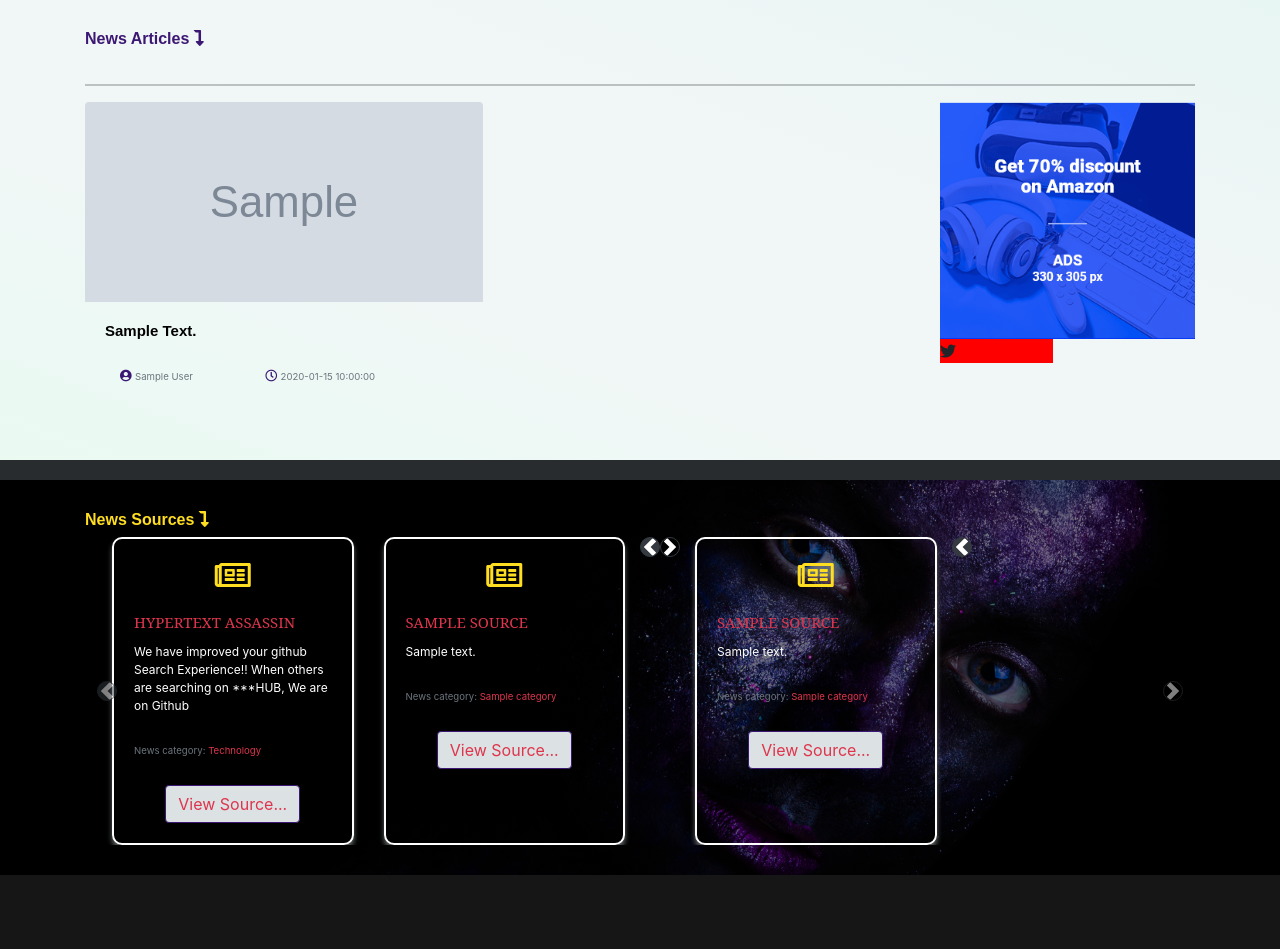
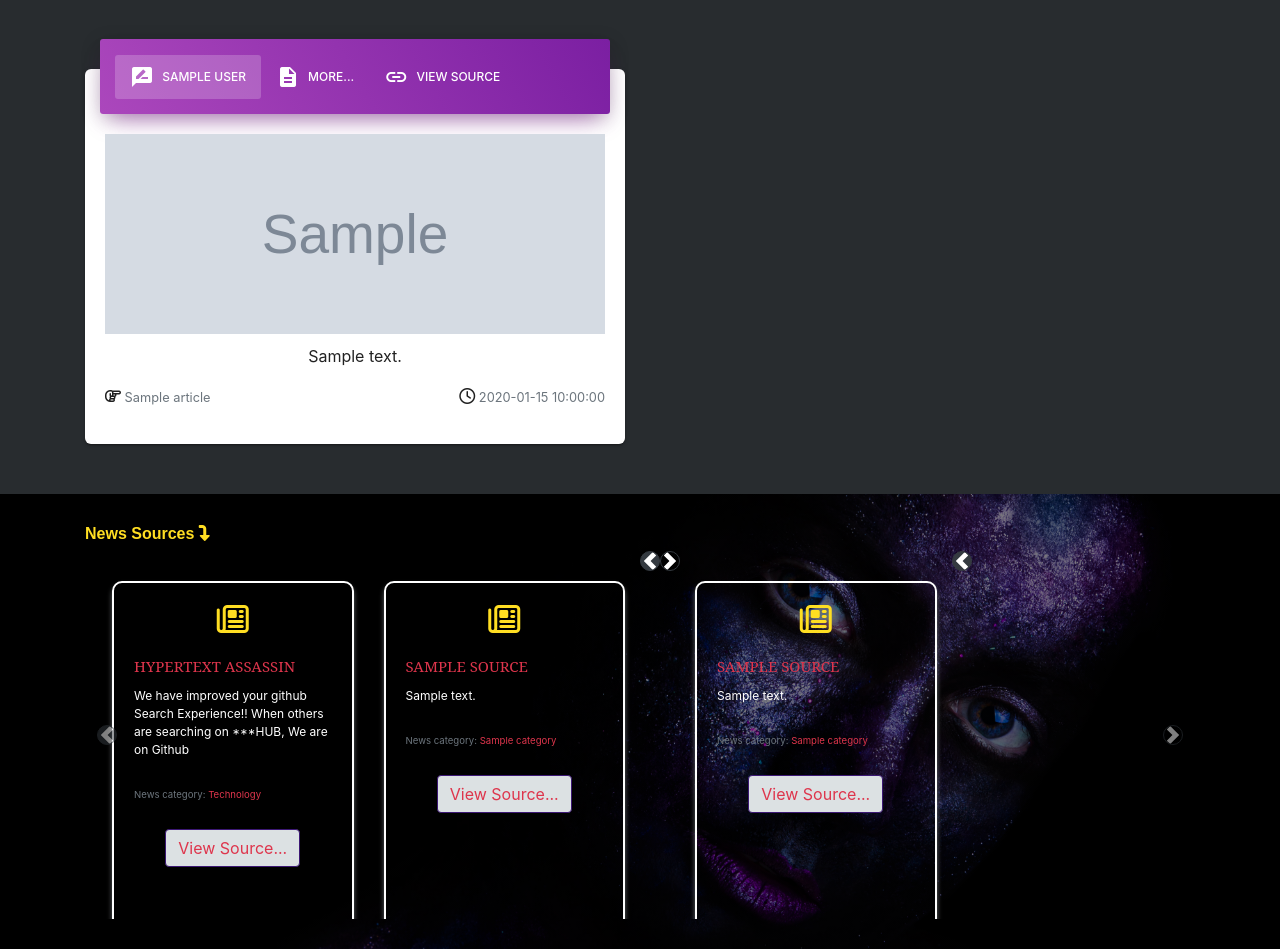
Before and after one commit to enockabere/The-News-Man, a Flask app: template app/templates/index.html in a window 1280 px wide. Shown: the part 872-1821 px from the top of the page. Before the commit the page ends 1747 px from the top, so only its background shows below. Run offline with Flask 2, Linux system fonts and the light colour scheme; the template is opened without the code that fills it: most values are stand-ins (such as "Sample title", 1, 10 or a date in 2020); grey boxes marked "Sample" are stand-in pictures; some libraries are stand-ins or nearby versions; some web fonts are replaced.

Commit message:
add layout to display articles

```diff
--- a/app/main/views.py
+++ b/app/main/views.py
@@ -15,7 +15,7 @@ def index():
     }
     sources = get_sources()
 
-    articles = get_articles('omosh')
+    articles = get_articles('Uhuru')
     search_article = request.args.get('article_query')
     if search_article:
         return redirect(url_for('search',article_name=search_article))
--- a/app/static/css/style.css
+++ b/app/static/css/style.css
@@ -221,14 +221,7 @@ body{
 	background-color: white;
 
 }
-#gallery {
-    background:transparent;
-    transition: 00.3s;
-    margin-bottom: 10px;
-    border: none;
-    overflow: hidden;
-    position: relative;
-  }
+
 
 /* .myImage:hover {
     border: 1px solid #777;
@@ -245,46 +238,130 @@ body{
     display: block;
     transform: scale(1);
   }
-#artsp{
-    padding: 15px;
-    text-align: center;
-    color: #3C1874;
-}
+
 
 /* [3] Finally, transforming the image when container gets hovered */
 .img-hover-zoom:hover{
     transform: scale(1.1);
   }
-#arts h5{
-    text-align:left;
-    color: black;
-    font-family: 'Acme', sans-serif;
-    text-transform:capitalize;
-    font-size: 15px;
-    font-weight: 700;
+
+/* article */
+.article{
+    padding-top: 40px;
+}
+div.card {
+    border: 0;
+    margin-bottom: 30px;
+    margin-top: 30px;
+    border-radius: 6px;
+    color: rgba(0,0,0,.87);
+    background: #fff;
+    width: 100%;
+    box-shadow: 0 2px 2px 0 rgba(0,0,0,.14), 0 3px 1px -2px rgba(0,0,0,.2), 0 1px 5px 0 rgba(0,0,0,.12);
 }
 
-.account{
-      float: left;
-  }
-  .myArt{
-      background-image: linear-gradient(to right top, #eafaf1, #ebf9f3, #edf9f5, #eff8f6, #f1f7f6, #f1f7f6, #f1f6f6, #f1f6f6, #eff6f6, #ecf6f5, #eaf6f4, #e8f6f3);
-      padding-top: 30px;
-      padding-bottom: 30px;
-  }
-  .section-header1{
-    font-size: 16px;
-	text-align: left;
-	font-family: 'Noto Sans SC', sans-serif;
-	color: #3C1874;
-	font-weight: 700;
-	text-decoration: none;
-    padding-bottom: 20px;
+div.card.card-plain {
+    background: transparent;
+    box-shadow: none;
 }
-.ads{
-    position:relative;
-    width: 100%;
+div.card .card-header {
+    border-radius: 3px;
+    padding: 1rem 15px;
+    margin-left: 15px;
+    margin-right: 15px;
+    margin-top: -30px;
+    border: 0;
+    background: linear-gradient(60deg,#eee,#bdbdbd);
 }
-.social{
-    background-color: red;
+
+.card-plain .card-header:not(.card-avatar) {
+    margin-left: 0;
+    margin-right: 0;
 }
+
+.div.card .card-body{
+    padding: 15px 30px;
+}
+
+div.card .card-header-primary {
+    background: linear-gradient(60deg,#ab47bc,#7b1fa2);
+    box-shadow: 0 5px 20px 0 rgba(0,0,0,.2), 0 13px 24px -11px rgba(156,39,176,.6);
+}
+
+div.card .card-header-danger {
+    background: linear-gradient(60deg,#ef5350,#d32f2f);
+    box-shadow: 0 5px 20px 0 rgba(0,0,0,.2), 0 13px 24px -11px rgba(244,67,54,.6);
+}
+
+
+.card-nav-tabs .card-header {
+    margin-top: -30px!important;
+}
+
+.card .card-header .nav-tabs {
+    padding: 0;
+}
+
+.nav-tabs {
+    border: 0;
+    border-radius: 3px;
+    padding: 0 15px;
+}
+
+.nav {
+    display: flex;
+    flex-wrap: wrap;
+    padding-left: 0;
+    margin-bottom: 0;
+    list-style: none;
+}
+
+.nav-tabs .nav-item {
+    margin-bottom: -1px;
+}
+
+.nav-tabs .nav-item .nav-link.active {
+    background-color: hsla(0,0%,100%,.2);
+    transition: background-color .3s .2s;
+}
+
+.nav-tabs .nav-item .nav-link{
+    border: 0!important;
+    color: #fff!important;
+    font-weight: 500;
+}
+
+.nav-tabs .nav-item .nav-link {
+    color: #fff;
+    border: 0;
+    margin: 0;
+    border-radius: 3px;
+    line-height: 24px;
+    text-transform: uppercase;
+    font-size: 12px;
+    padding: 10px 15px;
+    background-color: transparent;
+    transition: background-color .3s 0s;
+}
+
+.nav-link{
+    display: block;
+}
+
+.nav-tabs .nav-item .material-icons {
+    margin: -1px 5px 0 0;
+    vertical-align: middle;
+}
+
+.nav .nav-item {
+    position: relative;
+}
+.alignleft {
+	float: left;
+}
+.alignright {
+	float: right;
+}
+.heads{
+    padding-top: 10px;
+}
--- a/app/static/js/main.js
+++ b/app/static/js/main.js
@@ -37,3 +37,8 @@ $(function () {
     typeSpeed:200
   });
 });
+$(document).ready(function() {
+  $('body').bootstrapMaterialDesign();
+
+
+});
--- a/app/templates/base.html
+++ b/app/templates/base.html
@@ -9,6 +9,10 @@
     <link rel="stylesheet" href="../static/css/style.css">
     <link rel="stylesheet" href="https://pro.fontawesome.com/releases/v5.10.0/css/all.css" integrity="sha384-AYmEC3Yw5cVb3ZcuHtOA93w35dYTsvhLPVnYs9eStHfGJvOvKxVfELGroGkvsg+p" crossorigin="anonymous"/>
 
+    <link rel="stylesheet" href="https://fonts.googleapis.com/css?family=Roboto:300,400,500,700|Material+Icons">
+    <link rel="stylesheet" href="https://unpkg.com/bootstrap-material-design@4.1.1/dist/css/bootstrap-material-design.min.css" integrity="sha384-wXznGJNEXNG1NFsbm0ugrLFMQPWswR3lds2VeinahP8N0zJw9VWSopbjv2x7WCvX" crossorigin="anonymous">
+    <link href="https://maxcdn.bootstrapcdn.com/font-awesome/latest/css/font-awesome.min.css" rel="stylesheet">
+    <link rel="stylesheet" type="text/css" href="https://fonts.googleapis.com/css?family=Roboto:300,400,500,700|Roboto+Slab:400,700|Material+Icons">
     <!--google fonts-->
     <link rel="preconnect" href="https://fonts.googleapis.com">
     <link rel="preconnect" href="https://fonts.gstatic.com" crossorigin>
@@ -27,15 +31,16 @@
     {% block navbar %}
     {% include 'navbar.html' %}
     {% endblock %}
+
     {% block hero %}
     {% include 'hero.html' %}
     {% endblock %}
+
     {% block article %}
     {% endblock %}
     {% block sources %}
     {% endblock %}
-    {% block content %}
-    {% endblock %}
+
     <script src="https://code.jquery.com/jquery-3.5.1.slim.min.js" integrity="sha384-DfXdz2htPH0lsSSs5nCTpuj/zy4C+OGpamoFVy38MVBnE+IbbVYUew+OrCXaRkfj" crossorigin="anonymous"></script>
     <script src="https://cdn.jsdelivr.net/npm/bootstrap@4.6.0/dist/js/bootstrap.bundle.min.js" integrity="sha384-Piv4xVNRyMGpqkS2by6br4gNJ7DXjqk09RmUpJ8jgGtD7zP9yug3goQfGII0yAns" crossorigin="anonymous"></script>
     <script type="text/javascript" src="https://cdn.bootcss.com/typed.js/1.1.4/typed.min.js"></script>
--- a/app/templates/index.html
+++ b/app/templates/index.html
@@ -1,59 +1,67 @@
 {% extends 'base.html' %}
 {% import 'macros.html' as macro %}
 {% block article %}
-<section class="myArt">
+<section class="article">
   <div class="container">
     <div class="row">
-      <div class="col-md-12">
-        <h3 class="section-header1">News Articles <i class="fas fa-level-down-alt"></i></h3>
-        <hr>
+      {% for articles in omosh %}
+      <div class="col-md-6">
+        <div class="card card-nav-tabs">
+          <div class="card-header card-header-primary">
+            <div class="nav-tabs-navigation">
+              <div class="nav-tabs-wrapper">
+                <ul class="nav nav-tabs" data-tabs="tabs">
+                  <li class="nav-item">
+                    <a class="nav-link active" href="#profile" data-toggle="tab">
+                      <i class="material-icons">rate_review</i>
+                      {{articles.author}}
+                    </a>
+                  </li>
+                  <li class="nav-item">
+                    <a class="nav-link" href="#messages" data-toggle="tab">
+                      <i class="material-icons">description</i>
+                      More...
+                    </a>
+                  </li>
+                  <li class="nav-item">
+                    <a class="nav-link" href="{{articles.url}}" target="blank">
+                      <i class="material-icons">link</i>
+                      View Source
+                    </a>
+
+                  </li>
+                </ul>
               </div>
             </div>
-    <div class="row" id="roat">
-      <div class="col-md-9 mr-auto">
-        <div class="row">
-          {% for articles in omosh %}
-          <div class="col-md-6 mr-auto">
-            <div class="card h-100" id="gallery">
+          </div>
+          <div class="card-body ">
+            <div class="tab-content text-center">
+              <div class="tab-pane active" id="profile">
                 <div class="myImage">
-                <a target="_blank" href="/articles/{{articles.title}}">
-                  {% if articles.urlToImage %}
                   <img src="{{articles.urlToImage}}" class="img-hover-zoom" alt="news image">
-                  {% else %}
-                  <img src="../static/images/oops-1432954_640.png" class="img-hover-zoom" alt="news image">
-                  {% endif %}
-                </a>
                 </div>
-              <div class="card-body">
-                <div class="card-title" id="arts">
-                  <h5>{{articles.description}}</h5>
+                <div class="heads">
+                  <p>
+                    {{articles.description}}
+                  </p>
                 </div>
-                <div class="card-text" id="artsp">
-                  <span class="account"><i class="fas fa-user-circle"></i> <small
-                      class="text-muted">{{articles.author}}</small></span>
-                  <span class="publish"><i class="far fa-clock"></i> <small
-                      class="text-muted">{{articles.publishedAt}}</small></span>
+                <div id="textbox" style="clear: both;">
+                  <p class="alignleft"><i class="far fa-hand-point-right"></i><small class="text-muted">
+                      {{articles.title}}</small></p>
+                  <p class="alignright"><i class="far fa-clock"></i><small class="text-muted">
+                      {{articles.publishedAt}}</small></p>
+                </div>
+              </div>
+              <div class="tab-pane" id="messages">
+                <p>
+                  {{articles.content}}
+                </p>
+              </div>
             </div>
           </div>
         </div>
       </div>
       {% endfor %}
-        </div>
-      </div>
-      <div class="col-md-3">
-        <div class="ads">
-          <a href="" target="blank">
-            <img src="../static/images/sidebar_banner.png" alt="Avatar" class="image" style="width:100%">
-          </a>
-        </div>
-        <div class="row">
-         <div class="col-md-6">
-           <div class="social">
-            <i class="fab fa-twitter"></i>
-           </div>
-         </div>
-        </div>
-      </div>
     </div>
   </div>
 </section>
--- a/app/templates/navbar.html
+++ b/app/templates/navbar.html
@@ -14,7 +14,10 @@
                 <a class="nav-link active" id="active" aria-current="page" href="#">Home</a>
               </li>
               <li class="nav-item">
-                <a class="nav-link" id="actives"><span class="con">Advert</span>ise</a>
+                <a class="nav-link" id="actives">News<span class="con">Articles</span></a>
+              </li>
+              <li class="nav-item">
+                <a class="nav-link" id="actives">Find News<span class="con">Sources</span></a>
               </li>
               <li class="nav-item">
                 <a class="nav-link" id="actives">Contact <span class="con">Us</span></a>
```
Also changed, not shown: app/templates/articles.html (deleted, +0 -17 lines). Lines whose indentation alone changed are shown as unchanged.
